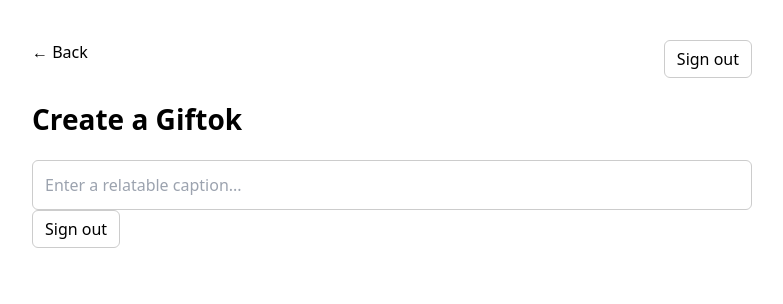
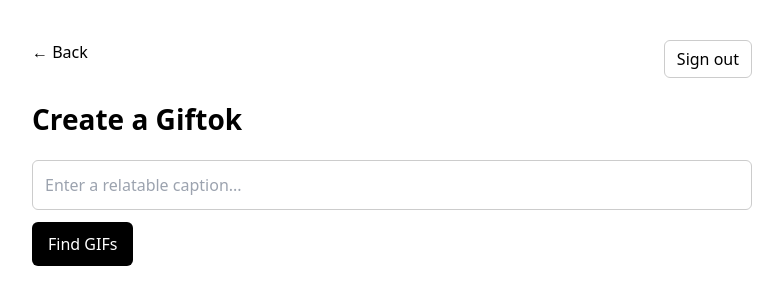
Before and after one commit to avashishta101-create/giftok-ai, a Next.js app: page /create in a window 1280 px wide. Shown: the top 304 px of the page, without its empty margins (248-1031 px from the left). Built offline with nearby package versions, Linux system fonts and the light colour scheme.

Commit message:
Fix sign out to always redirect to login

```diff
--- a/app/create/page.tsx
+++ b/app/create/page.tsx
@@ -59,18 +59,18 @@ export default function CreatePage() {
           }}
         />
         <button
-  onClick={handleSignOut}
-  style={{
-    background: "transparent",
-    border: "1px solid #ccc",
-    padding: "6px 12px",
-    borderRadius: 6,
-    cursor: "pointer",
-  }}
->
-  Sign out
-</button>
-
+          onClick={searchGifs}
+          disabled={!caption || loading}
+          style={{
+            marginTop: 12,
+            padding: "10px 16px",
+            background: "black",
+            color: "white",
+            borderRadius: 6,
+          }}
+        >
+          {loading ? "Searching..." : "Find GIFs"}
+        </button>
       </div>
 
       <div
```
